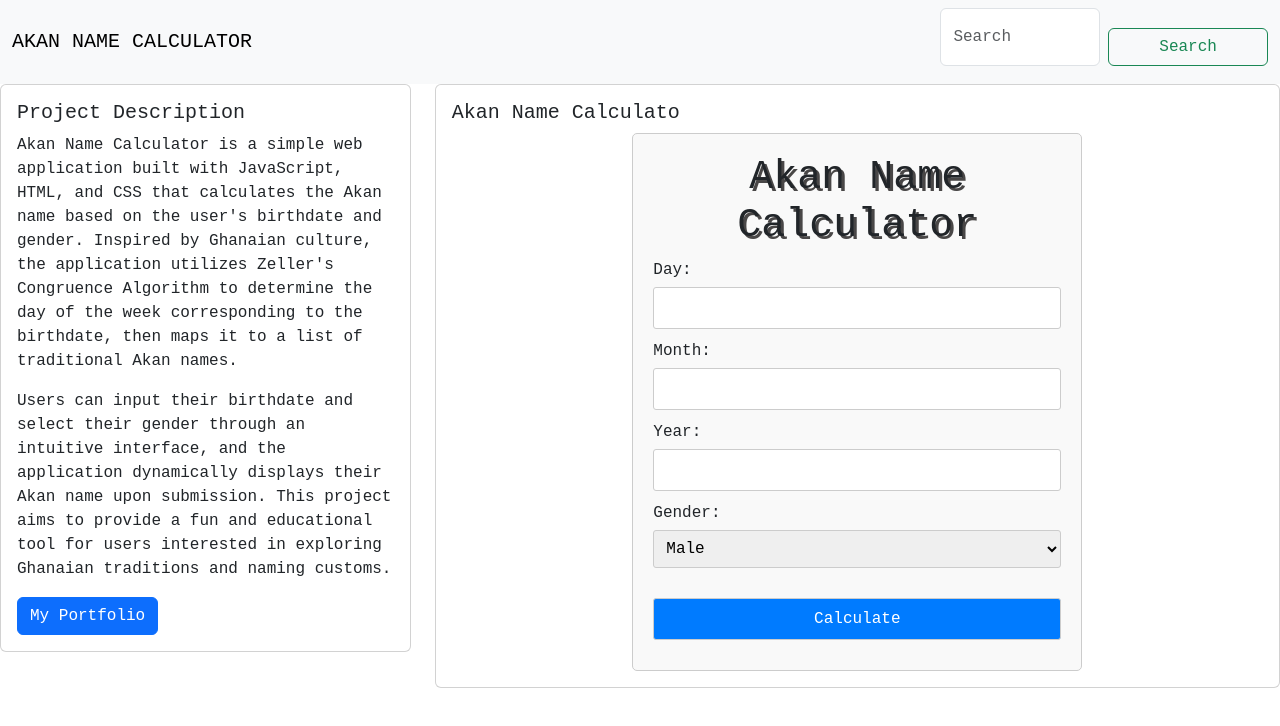
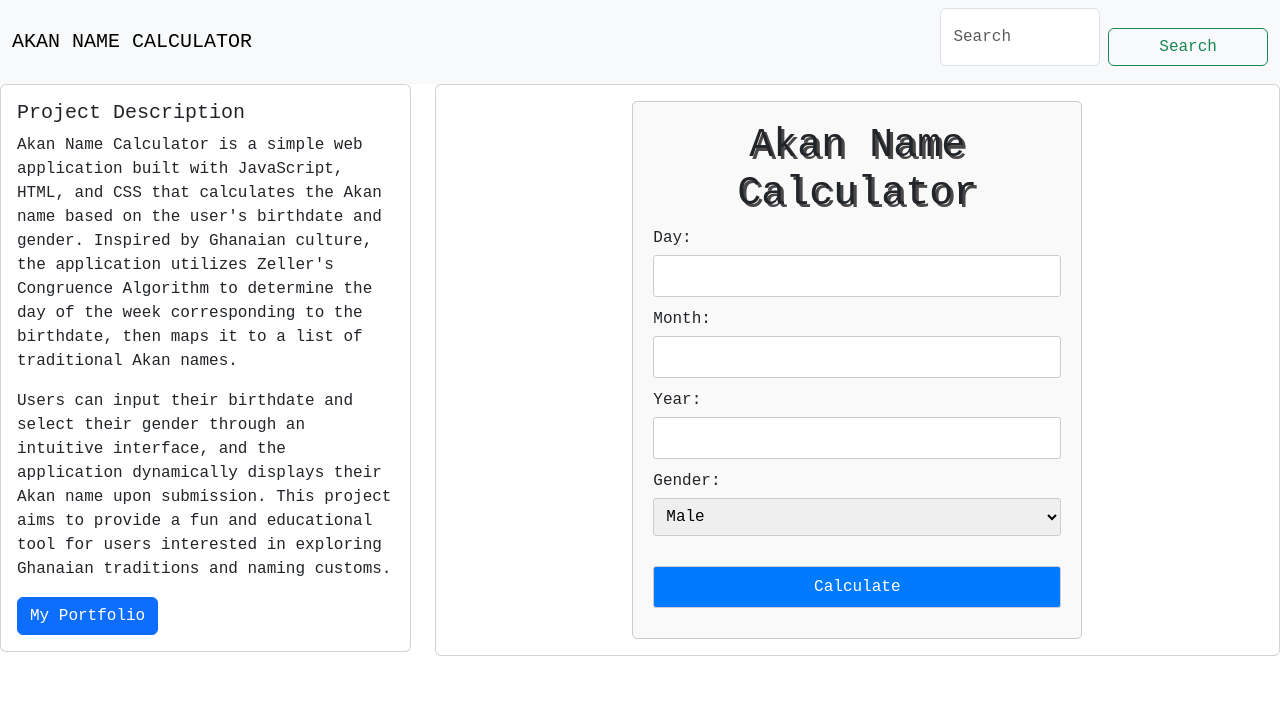
Before and after one commit to odhiambo-ed/moringa-vanillajs-age-calculator, a website built with Vite: page index.html in a window 1280 px wide. Built offline with nearby package versions, Linux system fonts and the light colour scheme.

Commit message:
edit card

```diff
--- a/index.html
+++ b/index.html
@@ -40,7 +40,6 @@
   <div class="col-sm-8">
     <div class="card">
       <div class="card-body">
-        <h5 class="card-title">Akan Name Calculato</h5>
         <div class="form-container">
       <h1>Akan Name Calculator</h1>
       <form id="akanForm">
```
